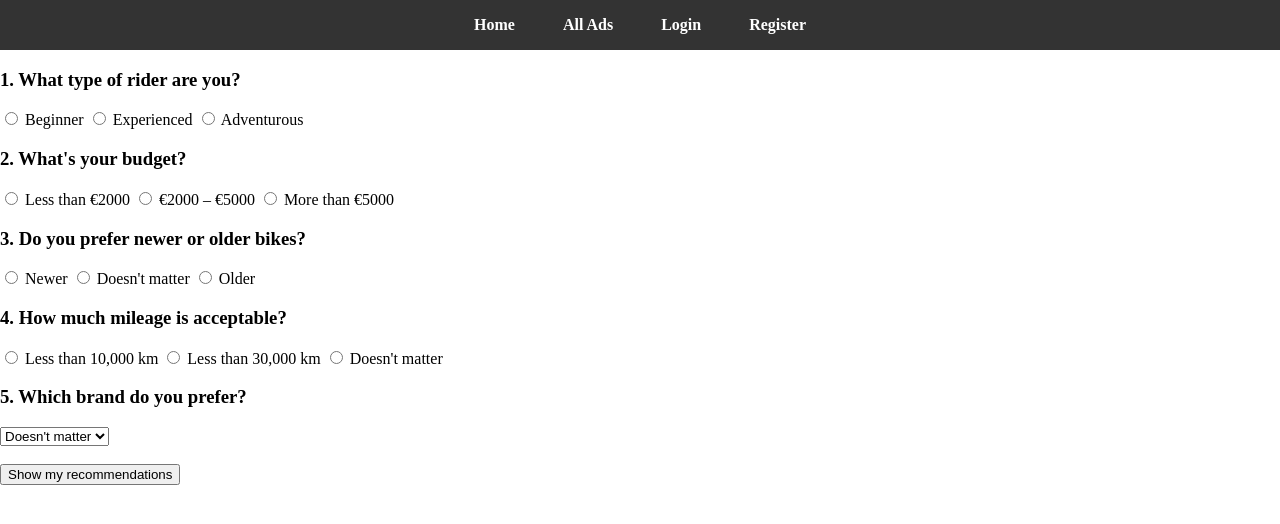
After one commit to KTamara0/MotorMadness, a Django app: page /quiz/ in a window 1280 px wide. The commit adds this page. Shown: the top 524 px of the page. Run offline with Django 5.2, Linux system fonts and the light colour scheme.

Commit message:
Quiz and search

```diff
--- a/app/templates/app/all_ads.html
+++ b/app/templates/app/all_ads.html
@@ -6,6 +6,11 @@
 
 {% block content %}
     <h2>All Motorcycle Ads</h2>
+
+<form method="GET" class="main-search-form">
+    <input type="text" name="q" placeholder="Search (e.g. BMW 2015 23000)" value="{{ request.GET.q }}">
+    <button type="submit">Search</button>
+</form>
 
 <form method="GET" class="filter-form">
     <input type="text" name="brand" placeholder="Brand" value="{{ request.GET.brand }}">
--- a/app/templates/app/base.html
+++ b/app/templates/app/base.html
@@ -21,6 +21,7 @@
                 {% if user.is_authenticated %}
                     <li><a href="{% url 'app:profile' user_id=user.id %}" class="{% if request.path == '/profile/' %}active{% endif %}">My profile</a></li>
                     <li><a href="{% url 'app:add_advertisement' %}" class="{% if request.path == '/add/' %}active{% endif %}">Add an advertisement</a></li>
+                    <li><a href="{% url 'app:quiz' %}">Preporuka motora (kviz)</a></li>
                     {% if user.is_superuser %}
                         <li><a href="{% url 'admin:index' %}">Go to Admin Panel</a></li>
                     {% endif %}
--- /dev/null
+++ b/app/templates/app/quiz.html
@@ -0,0 +1,45 @@
+{% extends "app/base.html" %}
+
+{% load static %}
+
+{% block title %}Quiz{% endblock %}
+
+{% block content %}
+<form method="POST" action="{% url 'app:quiz_results' %}">
+    {% csrf_token %}
+
+    <h3>1. What type of rider are you?</h3>
+    <label><input type="radio" name="driving_style" value="beginner" required> Beginner</label>
+    <label><input type="radio" name="driving_style" value="experienced"> Experienced</label>
+    <label><input type="radio" name="driving_style" value="adventurer"> Adventurous</label>
+
+    <h3>2. What's your budget?</h3>
+    <label><input type="radio" name="budget" value="low" required> Less than €2000</label>
+    <label><input type="radio" name="budget" value="mid"> €2000 – €5000</label>
+    <label><input type="radio" name="budget" value="high"> More than €5000</label>
+
+    <h3>3. Do you prefer newer or older bikes?</h3>
+    <label><input type="radio" name="age_pref" value="new" required> Newer</label>
+    <label><input type="radio" name="age_pref" value="any"> Doesn't matter</label>
+    <label><input type="radio" name="age_pref" value="old"> Older</label>
+
+    <h3>4. How much mileage is acceptable?</h3>
+    <label><input type="radio" name="mileage_pref" value="low" required> Less than 10,000 km</label>
+    <label><input type="radio" name="mileage_pref" value="medium"> Less than 30,000 km</label>
+    <label><input type="radio" name="mileage_pref" value="any"> Doesn't matter</label>
+
+    <h3>5. Which brand do you prefer?</h3>
+    <select name="brand" required>
+        <option value="any">Doesn't matter</option>
+        <option value="BMW">BMW</option>
+        <option value="Yamaha">Yamaha</option>
+        <option value="Honda">Honda</option>
+        <option value="Suzuki">Suzuki</option>
+
+    </select>
+
+    <br><br>
+    <button type="submit">Show my recommendations</button>
+</form>
+
+{% endblock %}
--- a/app/urls.py
+++ b/app/urls.py
@@ -25,4 +25,6 @@ urlpatterns = [
     path('profile/edit/', views.edit_profile, name='edit_profile'),
     path('password_change/', MyPasswordChangeView.as_view(), name='password_change'),
     path('password_change/done/', MyPasswordChangeDoneView.as_view(), name='password_change_done'),
+    path('quiz/', views.quiz_view, name='quiz'),
+    path('quiz/results/', views.quiz_results, name='quiz_results'),
 ]
--- a/app/views.py
+++ b/app/views.py
@@ -8,7 +8,7 @@ from django.db.models import Q
 from django.contrib import messages
 from django.contrib.auth import views as auth_views
 from django.urls import reverse_lazy
-
+from django.utils import timezone
 
 # Create your views here.
 def home(request):
@@ -107,6 +107,32 @@ def add_motor(request):
 
 def all_advertisements(request):
     ads = Advertisement.objects.filter(is_active=True)
+
+    query = request.GET.get('q', '')
+    if query:
+        terms = query.lower().split()
+        for term in terms:
+            if term.isdigit():
+                if len(term) == 4:  # Pretpostavi godina
+                    ads = ads.filter(motor__made_at=term)
+                else:  # Možda kilometraža ili cijena
+                    ads = ads.filter(
+                        Q(motor__mileage__lte=term) |
+                        Q(motor__price__lte=term)
+                    )
+            elif term in ['new', 'excellent', 'very', 'good', 'not', 'working', 'smaller', 'investments', 'required']:
+                # Kombiniraj riječi za uvjete (npr. "very good")
+                condition_terms = ' '.join(t for t in terms if t in ['new', 'excellent', 'very', 'good', 'not', 'working', 'smaller', 'investments', 'required'])
+                ads = ads.filter(motor__condition__icontains=condition_terms)
+                break  # Zaustavi nakon prve prepoznate fraze uvjeta
+            else:
+                ads = ads.filter(
+                    Q(motor__brand__icontains=term) |
+                    Q(motor__model__icontains=term) |
+                    Q(motor__name__icontains=term) |
+                    Q(motor__description__icontains=term) |
+                     Q(motor__condition__icontains=term)
+                )
 
     # Filteri iz GET parametara
     brand = request.GET.get('brand')
@@ -237,3 +263,55 @@ class MyPasswordChangeView(auth_views.PasswordChangeView):
 
 class MyPasswordChangeDoneView(auth_views.PasswordChangeDoneView):
     template_name = 'app/password_change_done.html'
+
+
+def quiz_view(request):
+    return render(request, 'app/quiz.html')
+
+def quiz_results(request):
+    if request.method == 'POST':
+        driving_style = request.POST.get('driving_style')
+        budget = request.POST.get('budget')
+        age_pref = request.POST.get('age_pref')
+        mileage_pref = request.POST.get('mileage_pref')
+        brand = request.POST.get('brand')
+
+        ads = Advertisement.objects.filter(is_active=True)
+
+        # Filtriranje prema tipu vozača
+        if driving_style == 'beginner':
+            ads = ads.filter(motor__condition__in=['new', 'excellent'], motor__price__lte=4000)
+        elif driving_style == 'adventurer':
+            ads = ads.filter(motor__condition__in=['good','very good', 'smaller investments required'])
+        elif driving_style == 'experienced':
+            # Dodajem iskustvenom vozaču neki srednji raspon, primjer:
+            ads = ads.filter(motor__price__gte=3000, motor__price__lte=10000)
+
+        # Filtriranje prema budžetu
+        if budget == 'low':
+            ads = ads.filter(motor__price__lte=2000)
+        elif budget == 'mid':
+            ads = ads.filter(motor__price__gte=2000, motor__price__lte=5000)
+        elif budget == 'high':
+            ads = ads.filter(motor__price__gte=5000)
+
+        # Filtriranje prema dobi motora
+        current_year = timezone.now().year
+        if age_pref == 'new':
+            ads = ads.filter(motor__made_at__gte=current_year - 3)
+        elif age_pref == 'old':
+            ads = ads.filter(motor__made_at__lt=current_year - 8)
+
+        # Filtriranje prema kilometraži
+        if mileage_pref == 'low':
+            ads = ads.filter(motor__mileage__lte=10000)
+        elif mileage_pref == 'medium':
+            ads = ads.filter(motor__mileage__lte=30000)
+
+        # Filtriranje prema marki
+        if brand and brand != 'any':
+            ads = ads.filter(motor__brand__iexact=brand)
+
+        return render(request, 'app/quiz_results.html', {'recommended_motors': ads})
+    else:
+        return redirect('quiz')
```
Also changed, not shown: app/templates/app/quiz_results.html (added, +27 -0 lines).
